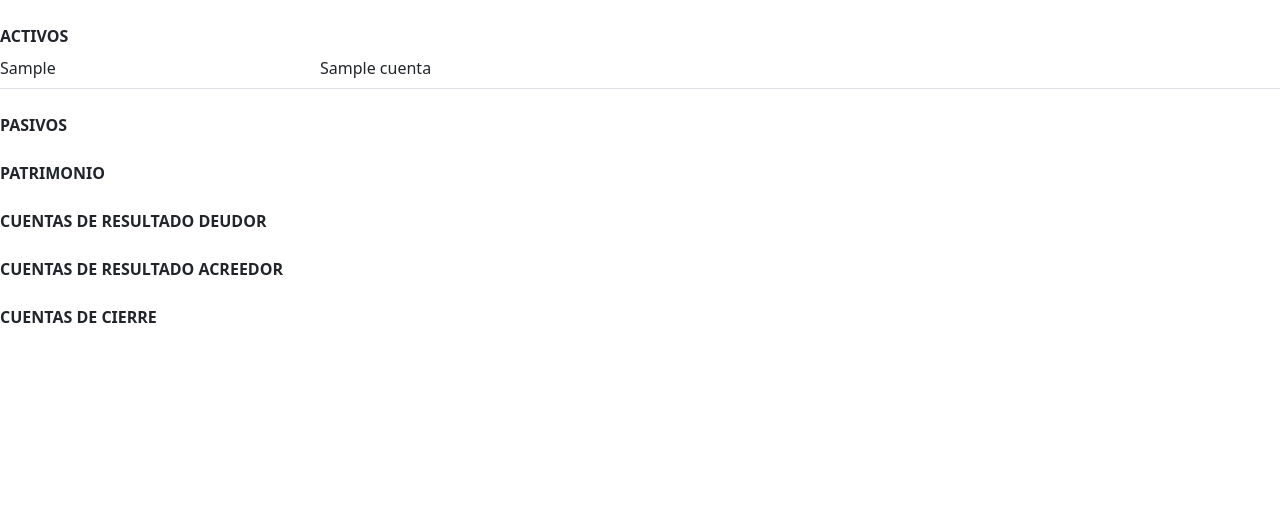
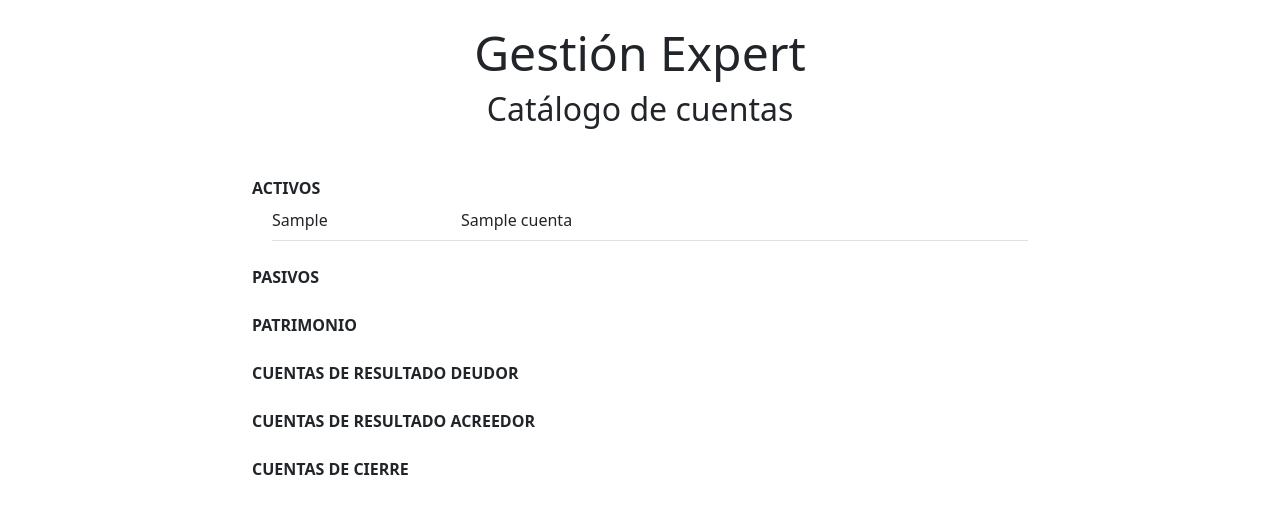
Before and after one commit to ph22012/PROTOTIPO-SIC-G3, a Django app: page /catalogo/ in a window 1280 px wide. Shown: the part 62-576 px from the top of the page. Run offline with Django 5.2, Linux system fonts and the light colour scheme; a user stored in the database is signed in; tables that the repository leaves empty hold one stand-in row (values such as "Sample post"); some libraries are stand-ins or nearby versions.

Commit message:
Catalogo de cuentas v3.0 final

```diff
--- a/catalogocuentas/templates/catalogocuentas.html
+++ b/catalogocuentas/templates/catalogocuentas.html
@@ -1,8 +1,15 @@
 {% extends 'layouts/base.html' %}
 {% block content %}
+<div class="container" style="margin: 0 auto; max-width: 800px;">
+    <!-- Título principal -->
+    <h1 class="text-center mt-4" style="font-size: 3rem;">Gestión Expert</h1>
+    <!-- Subtítulo -->
+    <h2 class="text-center mb-5" style="font-size: 2rem;">Catálogo de cuentas</h2>
+
+    <!-- Contenido de cuentas con margen ajustado a la izquierda y justificado -->
     <div class="text-start fw-bold mt-4">ACTIVOS</div>
     {% for cuenta in activos %}
-<div class="border-bottom py-2 d-flex">
+    <div class="border-bottom py-2 d-flex justify-content-between" style="text-align: justify; margin-left: 20px;">
         <div class="col-3">{{ cuenta.codCuenta }}</div>
         <div class="col-9">{{ cuenta.nameCuenta }}</div>
     </div>
@@ -10,7 +17,7 @@
 
     <div class="text-start fw-bold mt-4">PASIVOS</div>
     {% for cuenta in pasivos %}
-<div class="border-bottom py-2 d-flex">
+    <div class="border-bottom py-2 d-flex justify-content-between" style="text-align: justify; margin-left: 20px;">
         <div class="col-3">{{ cuenta.codCuenta }}</div>
         <div class="col-9">{{ cuenta.nameCuenta }}</div>
     </div>
@@ -18,7 +25,7 @@
 
     <div class="text-start fw-bold mt-4">PATRIMONIO</div>
     {% for cuenta in patrimonio %}
-<div class="border-bottom py-2 d-flex">
+    <div class="border-bottom py-2 d-flex justify-content-between" style="text-align: justify; margin-left: 20px;">
         <div class="col-3">{{ cuenta.codCuenta }}</div>
         <div class="col-9">{{ cuenta.nameCuenta }}</div>
     </div>
@@ -26,7 +33,7 @@
 
     <div class="text-start fw-bold mt-4">CUENTAS DE RESULTADO DEUDOR</div>
     {% for cuenta in resultado_deudor %}
-<div class="border-bottom py-2 d-flex">
+    <div class="border-bottom py-2 d-flex justify-content-between" style="text-align: justify; margin-left: 20px;">
         <div class="col-3">{{ cuenta.codCuenta }}</div>
         <div class="col-9">{{ cuenta.nameCuenta }}</div>
     </div>
@@ -34,7 +41,7 @@
 
     <div class="text-start fw-bold mt-4">CUENTAS DE RESULTADO ACREEDOR</div>
     {% for cuenta in resultado_acreedor %}
-<div class="border-bottom py-2 d-flex">
+    <div class="border-bottom py-2 d-flex justify-content-between" style="text-align: justify; margin-left: 20px;">
         <div class="col-3">{{ cuenta.codCuenta }}</div>
         <div class="col-9">{{ cuenta.nameCuenta }}</div>
     </div>
@@ -42,9 +49,10 @@
 
     <div class="text-start fw-bold mt-4">CUENTAS DE CIERRE</div>
     {% for cuenta in cuentas_cierre %}
-<div class="border-bottom py-2 d-flex">
+    <div class="border-bottom py-2 d-flex justify-content-between" style="text-align: justify; margin-left: 20px;">
         <div class="col-3">{{ cuenta.codCuenta }}</div>
         <div class="col-9">{{ cuenta.nameCuenta }}</div>
     </div>
     {% endfor %}
+</div>
 {% endblock %}
```
Lines whose indentation alone changed are shown as unchanged.
